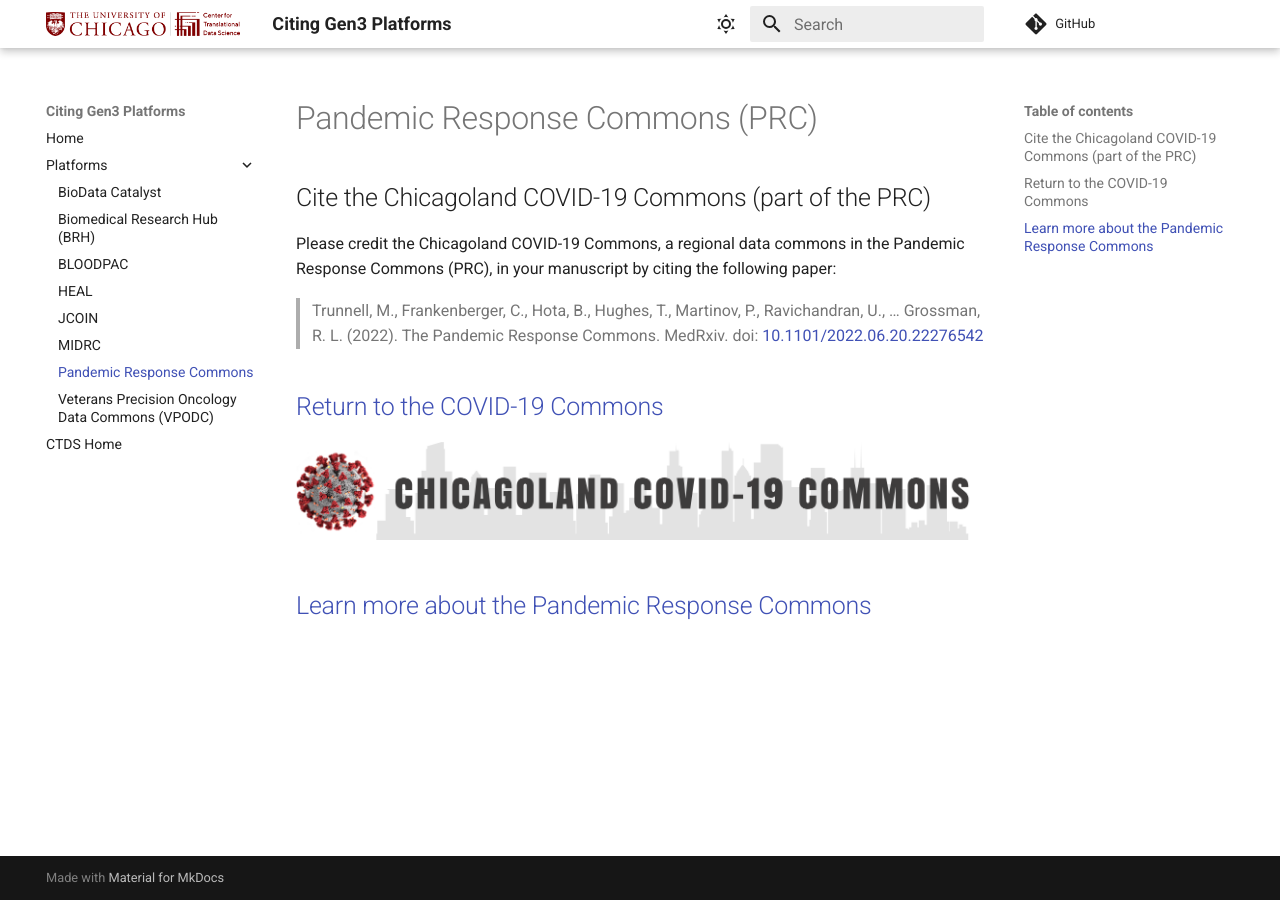
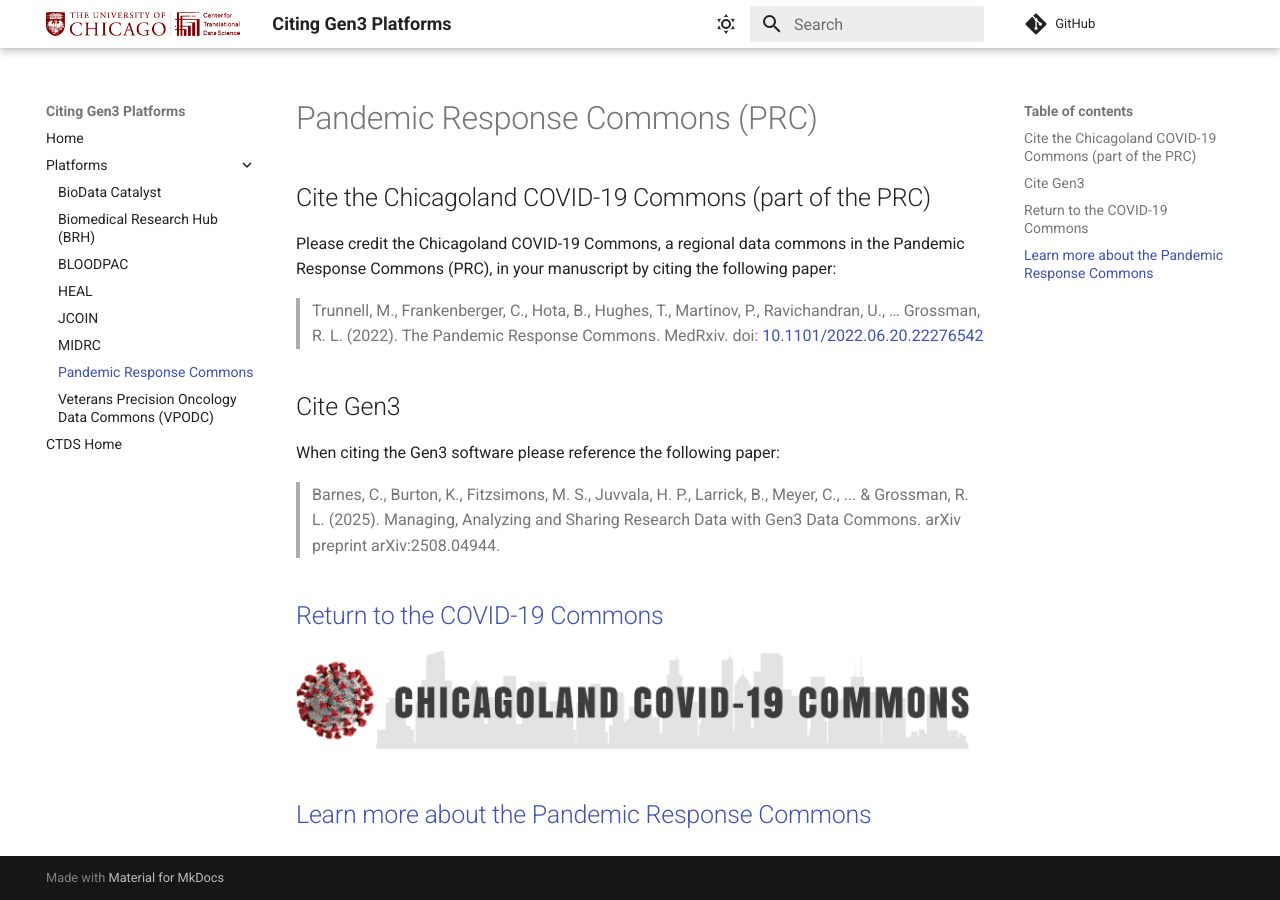
Before and after one commit to uc-cdis/platform-citation, an MkDocs documentation site: the page built from docs/prc-cite.md, in a window 1280 px wide. Built offline with MkDocs 1.6.1 and Material for MkDocs 9.7.7, drawn with Linux system fonts in a browser that asks for light colours; comment, search, counter and statistics services are not loaded.

Commit message:
Add marker paper to platform citation site

```diff
--- a/docs/prc-cite.md
+++ b/docs/prc-cite.md
@@ -5,6 +5,12 @@
 Please credit the Chicagoland COVID-19 Commons, a regional data commons in the Pandemic Response Commons (PRC), in your manuscript by citing the following paper:
 
 > Trunnell, M., Frankenberger, C., Hota, B., Hughes, T., Martinov, P., Ravichandran, U., … Grossman, R. L. (2022). The Pandemic Response Commons. MedRxiv. doi: [10.1101/2022.06.20.22276542][doi link]
+
+## Cite Gen3
+
+When citing the Gen3 software please reference the following paper:
+
+> Barnes, C., Burton, K., Fitzsimons, M. S., Juvvala, H. P., Larrick, B., Meyer, C., ... & Grossman, R. L. (2025). Managing, Analyzing and Sharing Research Data with Gen3 Data Commons. arXiv preprint arXiv:2508.04944.
 
 ## [Return to the COVID-19 Commons][PRC Platform]
 
```
Also changed, not shown: docs/bdc-cite.md (+1 -2 lines).
